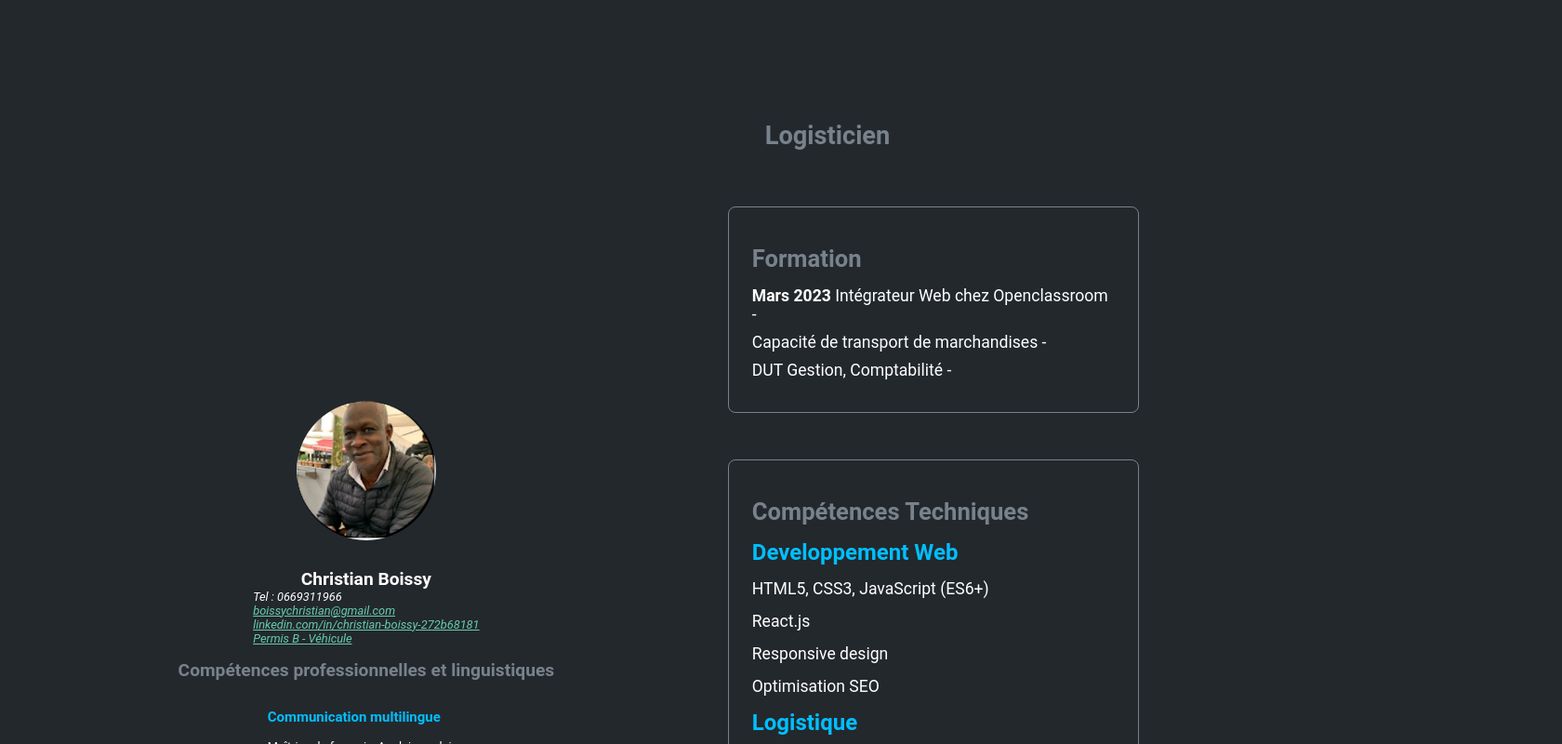
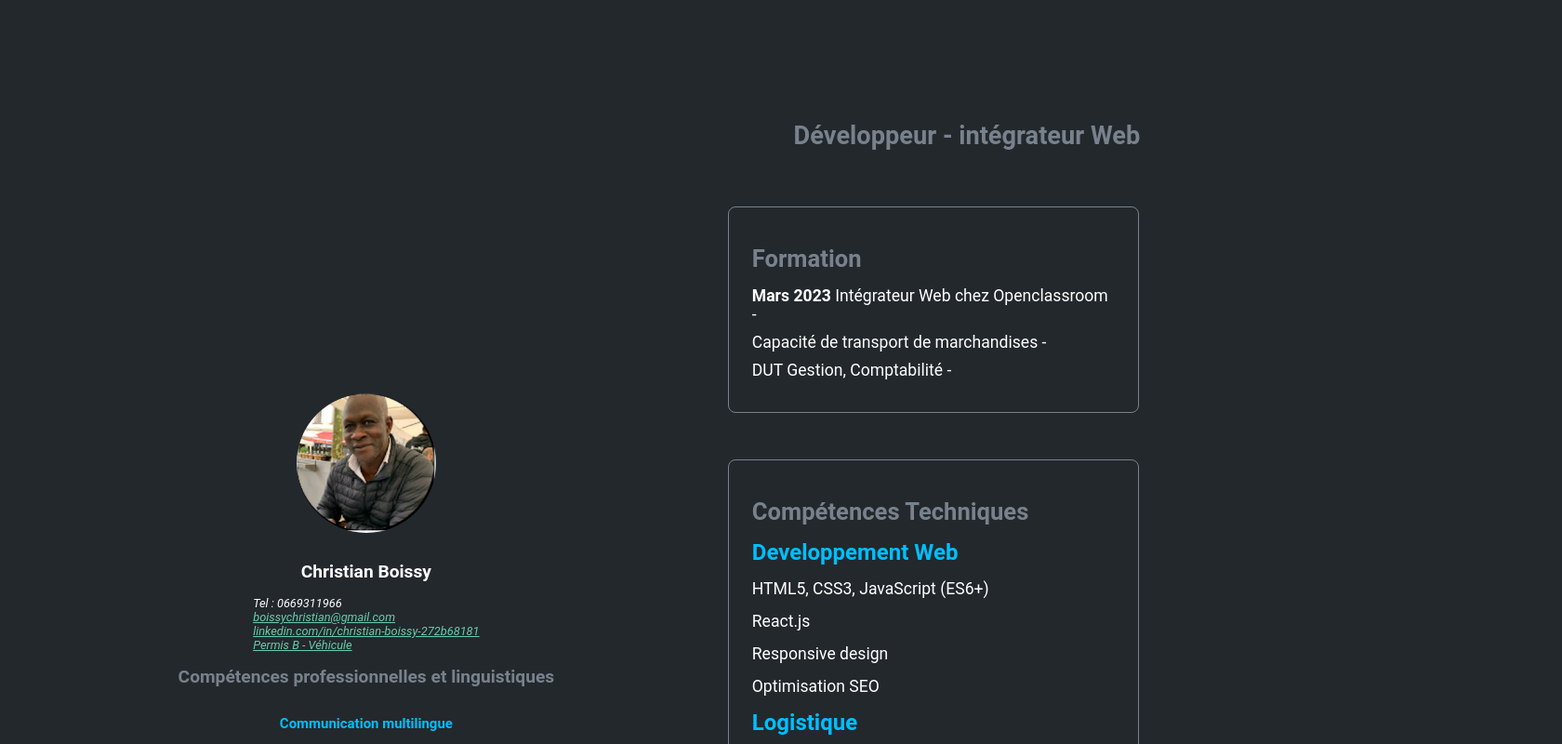
Before and after one commit to Christian121966/cv-logistique, a React (Create React App) app: page / in a window 1280 px wide. Shown: the part 40-840 px from the top of the page at 93% size, 1680 px wide, since content can reach past the window. Built offline with nearby package versions, Linux system fonts and the light colour scheme.

Commit message:
retouche

```diff
--- a/src/App.css
+++ b/src/App.css
@@ -60,25 +60,34 @@ body .container .sidebar .profile-photo {
   height: 150px;
   border-radius: 50%;
   margin-bottom: 30px;
+  cursor: pointer;
+  transition: width 0.3s ease, height 0.3s ease;
+}
+body .container .sidebar .profile-photo:hover {
+  width: 360px;
+  height: 360px;
+  border-radius: 50%;
+  margin-bottom: 30px;
 }
 body .container .sidebar address {
-  margin-top: 0;
+  margin-top: 15px;
 }
 body .container .sidebar address a {
   color: mediumaquamarine;
 }
 body .container .sidebar ul {
   list-style-type: none;
+  text-align: center;
 }
 body .container .sidebar ul h3 {
   margin: 15px 0 15px 0;
   color: deepskyblue;
-  text-align: start !important;
 }
 body .container .sidebar ul li {
   display: flex;
   flex-direction: column;
   margin-bottom: 10px;
+  overflow-y: auto;
 }
 body .container .sidebar ul li li > span {
   display: block; /* Assurez-vous que span est affiché comme bloc */
@@ -292,7 +301,7 @@ body footer p {
 @media screen and (min-width: 1024px) {
   body header.cv-title {
     top: 170px;
-    left: 250px;
+    left: 400px;
     margin-bottom: 25px;
     overflow-y: hidden;
     overflow-x: hidden;
--- a/src/App.js
+++ b/src/App.js
@@ -9,10 +9,9 @@ import ExperiencesProfessionnelles from './components/ExperiencesProfessionnelle
 
 function App() {
   return (
-
     <div className="App">
       <header className="cv-title">
-        <h1>Logisticien</h1>
+        <h1>Développeur - intégrateur Web</h1>
       </header>
       <div className="container">
         <Sidebar />
@@ -36,7 +35,6 @@ function App() {
       </div>
       <Footer />
     </div>
-
   );
 }
 
--- a/src/App.scss
+++ b/src/App.scss
@@ -72,10 +72,19 @@ body {
         height: 150px;
         border-radius: 50%;
         margin-bottom: 30px;
+        cursor: pointer;
+        transition: width 0.3s ease, height 0.3s ease;
+      }
+
+      .profile-photo:hover {
+        width: 360px;
+        height: 360px;
+        border-radius: 50%;
+        margin-bottom: 30px;
       }
 
       address {
-        margin-top: 0;
+        margin-top: 15px;
 
         a {
           color: mediumaquamarine;
@@ -84,17 +93,19 @@ body {
 
       ul {
         list-style-type: none;
+        text-align: center;
 
         h3 {
           margin: 15px 0 15px 0;
           color: deepskyblue;
-          text-align: start !important;
+          //text-align: start !important;
         }
 
         li {
           display: flex;
           flex-direction: column;
           margin-bottom: 10px;
+          overflow-y: auto;
 
           li > span {
             display: block; /* Assurez-vous que span est affiché comme bloc */
@@ -364,7 +375,7 @@ body {
   body {
     header.cv-title {
       top: 170px;
-      left: 250px;
+      left: 400px;
       margin-bottom: 25px;
       overflow-y: hidden;
       overflow-x: hidden;
```
Also changed, not shown: 1 other file (tests, documents, lock files or other folders).
